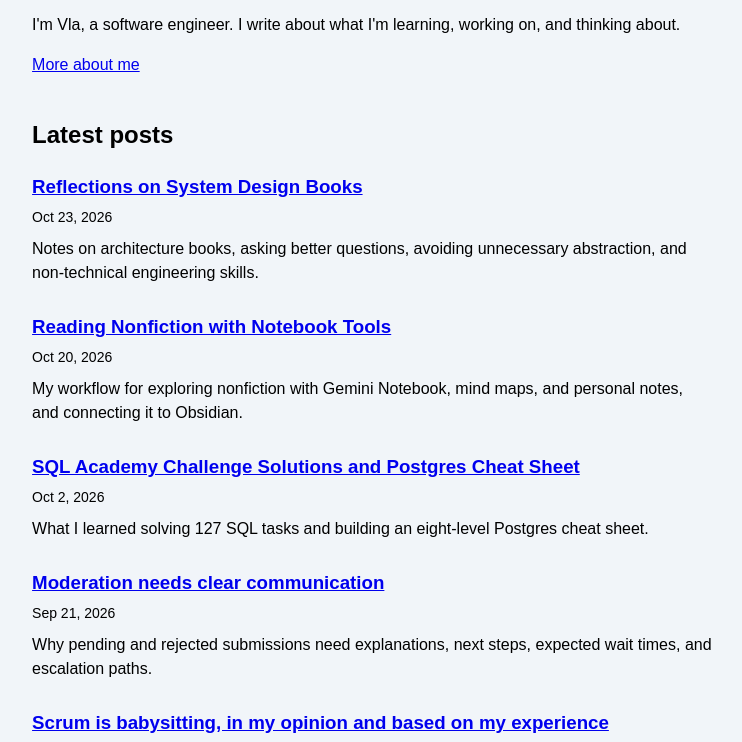
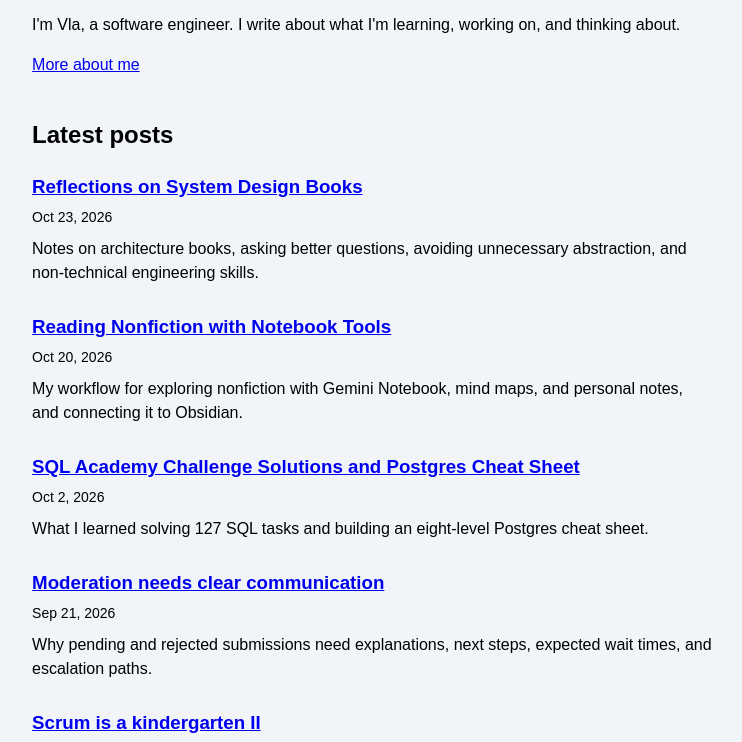
Before and after one commit to v1adhope/personal-website, an Astro site: page / in a window 1280 px wide. Shown: the part 189-931 px from the top of the page, without its empty margins (268-1010 px from the left). Built offline with nearby package versions, Linux system fonts and the light colour scheme; Astro itself is replaced by a stand-in of ours.

Commit message:
docs: number Scrum posts as a series

```diff
--- a/src/blog/2025-12-20.md
+++ b/src/blog/2025-12-20.md
@@ -1,5 +1,5 @@
 ---
-title: "Scrum is a kindergarten"
+title: "Scrum is a kindergarten I"
 pubDate: 2025-12-20
 description: "A short reflection on Scrum, retrospectives, iterative development, and extreme programming."
 tags: ["scrum", "management"]
--- a/src/blog/2026-09-16.md
+++ b/src/blog/2026-09-16.md
@@ -1,5 +1,5 @@
 ---
-title: "Scrum is babysitting, in my opinion and based on my experience"
+title: "Scrum is a kindergarten II"
 pubDate: 2026-09-16
 description: "Comparing Scrum’s intent with daily meetings, estimation, and coordination in practice."
 tags: ["scrum", "management", "books"]
```
